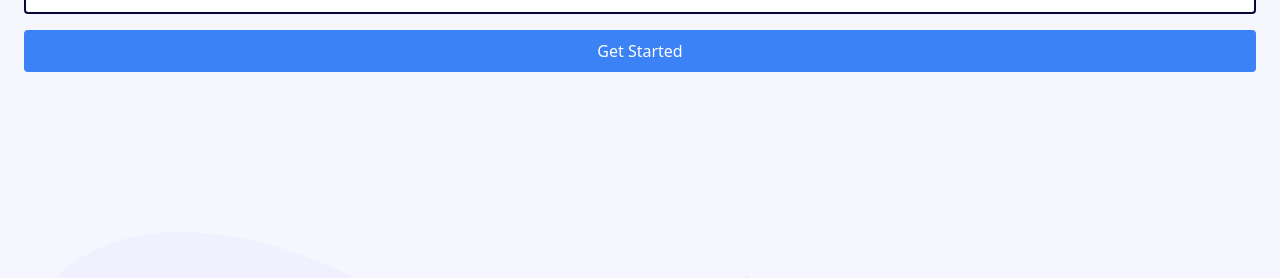
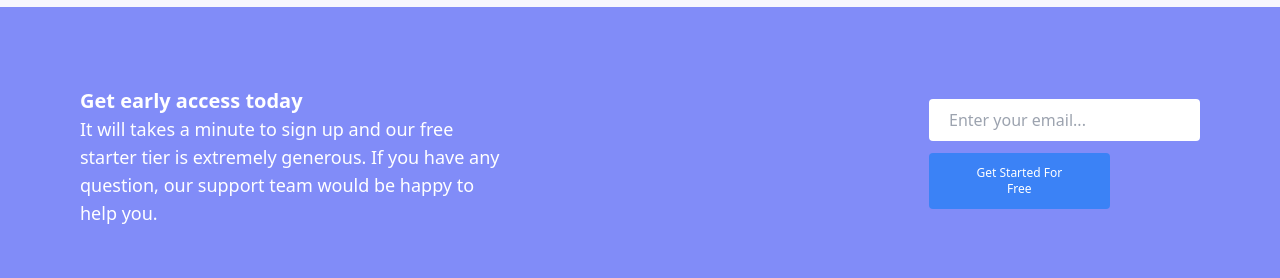
Before and after one commit to Miron-Silviu/Fly-landing-page-, a website: page docs/index.html in a window 1280 px wide. Shown: the part 1364-1642 px from the top of the page. Drawn offline with Linux system fonts and the light colour scheme.

Commit message:
Fix : Fix mobile and desktp layout.

```diff
--- a/docs/index.html
+++ b/docs/index.html
@@ -156,7 +156,7 @@
           />
 
           <button
-            class=" xs:h-10 xs:text-sm xs:p-0 w-58 rounded mb-5  py-3 px-11 bg-blue-500 text-white text-center md:w-2/3"
+            class=" xs:h-10 xs:text-sm xs:p-0 w-58 rounded mb-5  py-3 px-11 bg-blue-500 text-white md:w-2/3 md:h-auto md:text-xs "
             type="button"
           >
             Get Started For Free
--- a/tailwind.config.js
+++ b/tailwind.config.js
@@ -4,20 +4,20 @@ module.exports = {
   theme: {
     screens: {
       xs: { min: "220", max: "320px" },
-      sm: { min: "321px", max: "640px" },
+      sm: { min: "321px", max: "1023px" },
       // => @media (min-width: 640px and max-width: 767px) { ... }
 
-      md: { min: "641px", max: "1024px" },
+      md: { min: "1024px", max: "1536px" },
       // => @media (min-width: 768px and max-width: 1023px) { ... }
 
-      lg: { min: "1024px", max: "1279px" },
-      // => @media (min-width: 1024px and max-width: 1279px) { ... }
+      // lg: { min: "1024px", max: "1279px" },
+      // // => @media (min-width: 1024px and max-width: 1279px) { ... }
 
-      xl: { min: "1280px", max: "1535px" },
-      // => @media (min-width: 1280px and max-width: 1535px) { ... }
+      // xl: { min: "1280px", max: "1535px" },
+      // // => @media (min-width: 1280px and max-width: 1535px) { ... }
 
-      "2xl": { min: "1536px" },
-      // => @media (min-width: 1536px) { ... }
+      // "2xl": { min: "1536px" },
+      // // => @media (min-width: 1536px) { ... }
     },
     extend: {
       colors: {
```
Also changed, not shown: docs/output.css.
